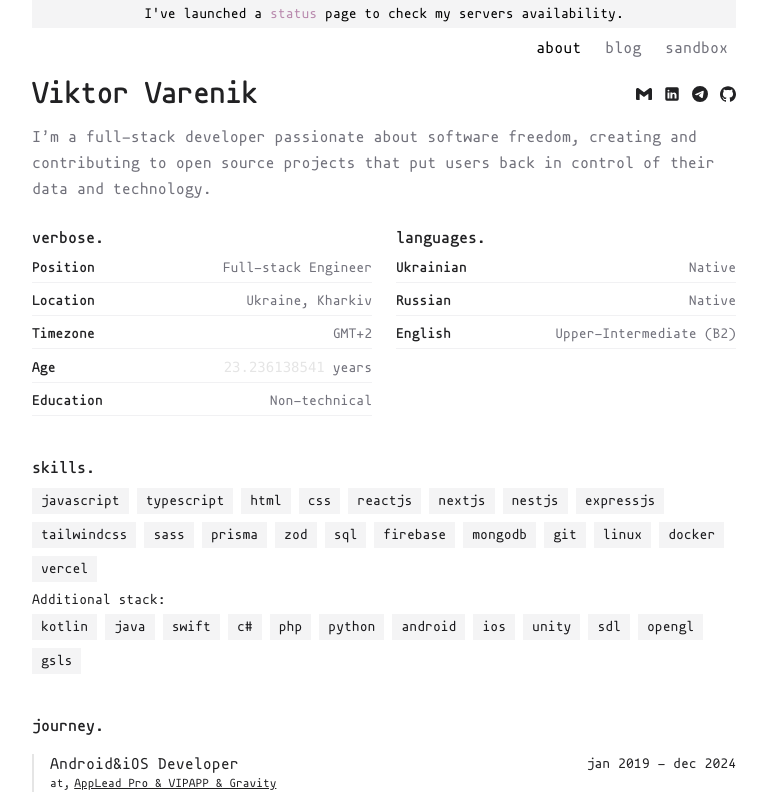
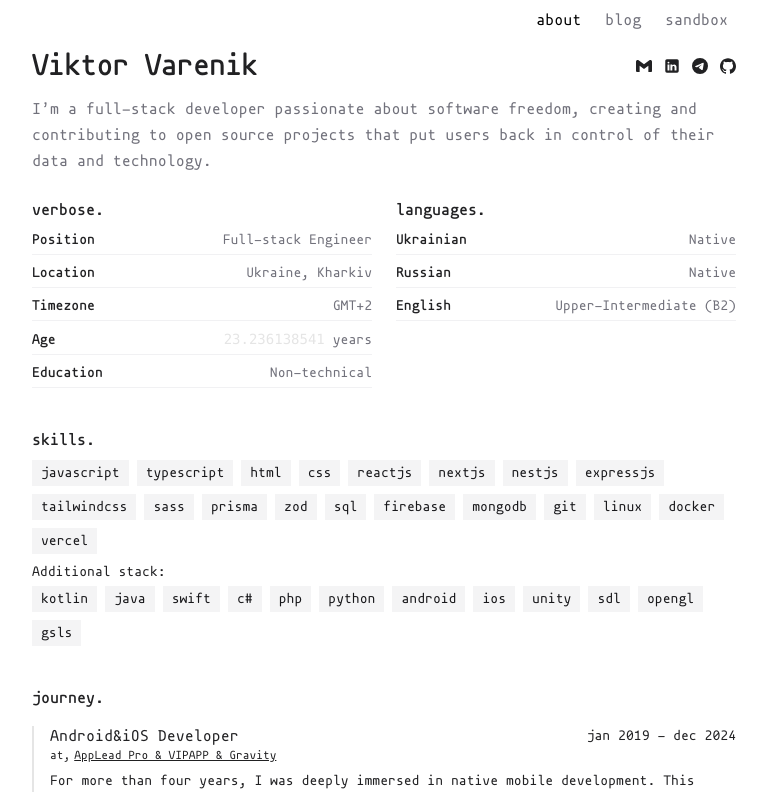
Before and after one commit to kotleni/kotleni.github.io, a Next.js app: page / in a window 1280 px wide. Shown: the top 792 px of the page, without its empty margins (256-1023 px from the left). Built offline with nearby package versions, Linux system fonts and the light colour scheme.

Commit message:
chore: disable news banner

```diff
--- a/src/app/layout.tsx
+++ b/src/app/layout.tsx
@@ -8,7 +8,6 @@ import {usePathname, useSearchParams} from 'next/navigation';
 import Link from 'next/link';
 import {NavigationLink} from '@/components/navigation-link';
 import {SidebarClose} from 'lucide-react';
-import {StyledLink} from '@/components/styled-link';
 
 // export const metadata: Metadata = {
 //     title: 'kotleni`s private web site',
@@ -70,16 +69,16 @@ function RootLayoutContent({
                                 : 'w-full md:container px-4 sm:px-12 md:px-28 lg:px-60 xl:px-72 2xl:px-99',
                         )}
                     >
-                        <div
-                            className="w-full bg-accent flex flex-row justify-center items-center gap-2 p-1"
-                            hidden={isFullsized}
-                        >
-                            <p className="text-sm">
-                                I've launched a{' '}
-                                <StyledLink href="/status">status</StyledLink>{' '}
-                                page to check my servers availability.
-                            </p>
-                        </div>
+                        {/*<div*/}
+                        {/*    className="w-full bg-accent flex flex-row justify-center items-center gap-2 p-1"*/}
+                        {/*    hidden={isFullsized}*/}
+                        {/*>*/}
+                        {/*    <p className="text-sm">*/}
+                        {/*        I've launched a{' '}*/}
+                        {/*        <StyledLink href="/status">status</StyledLink>{' '}*/}
+                        {/*        page to check my servers availability.*/}
+                        {/*    </p>*/}
+                        {/*</div>*/}
                         <header
                             className="flex flex-row justify-end p-3 md:p-0"
                             hidden={isFullsized}
```
